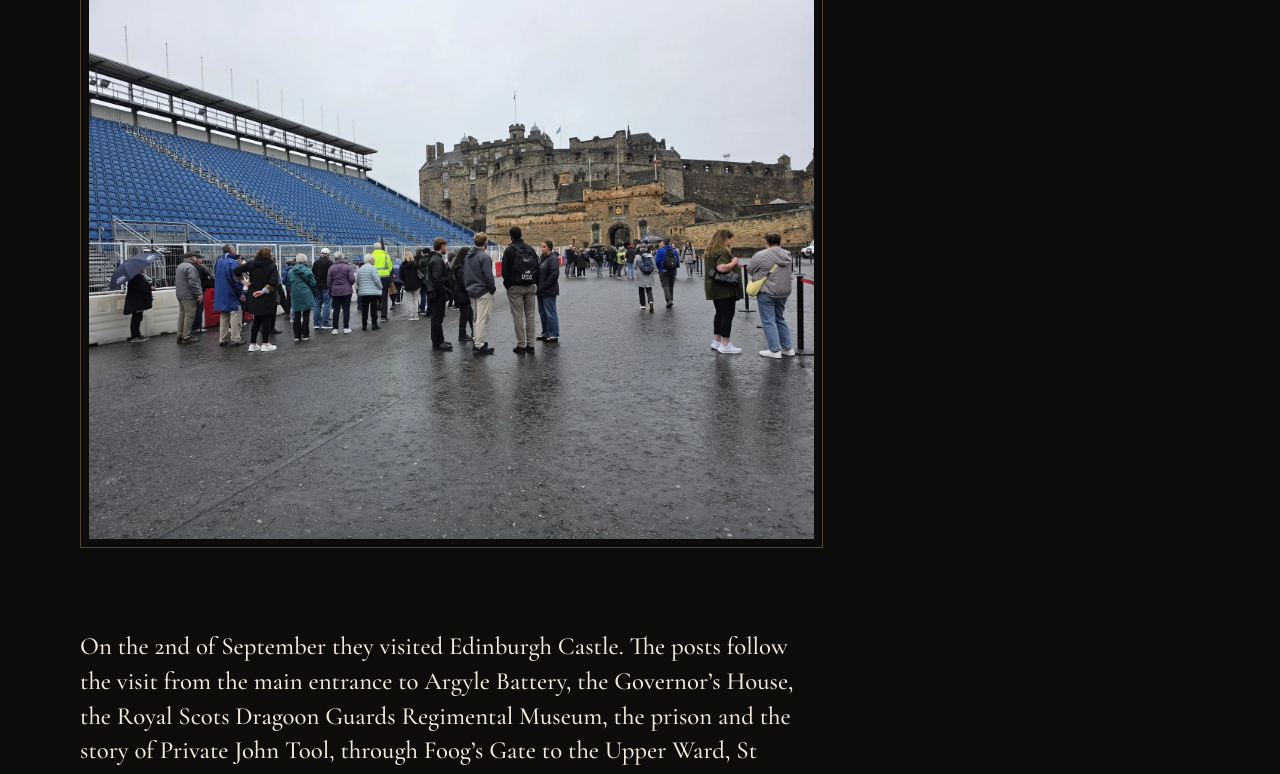
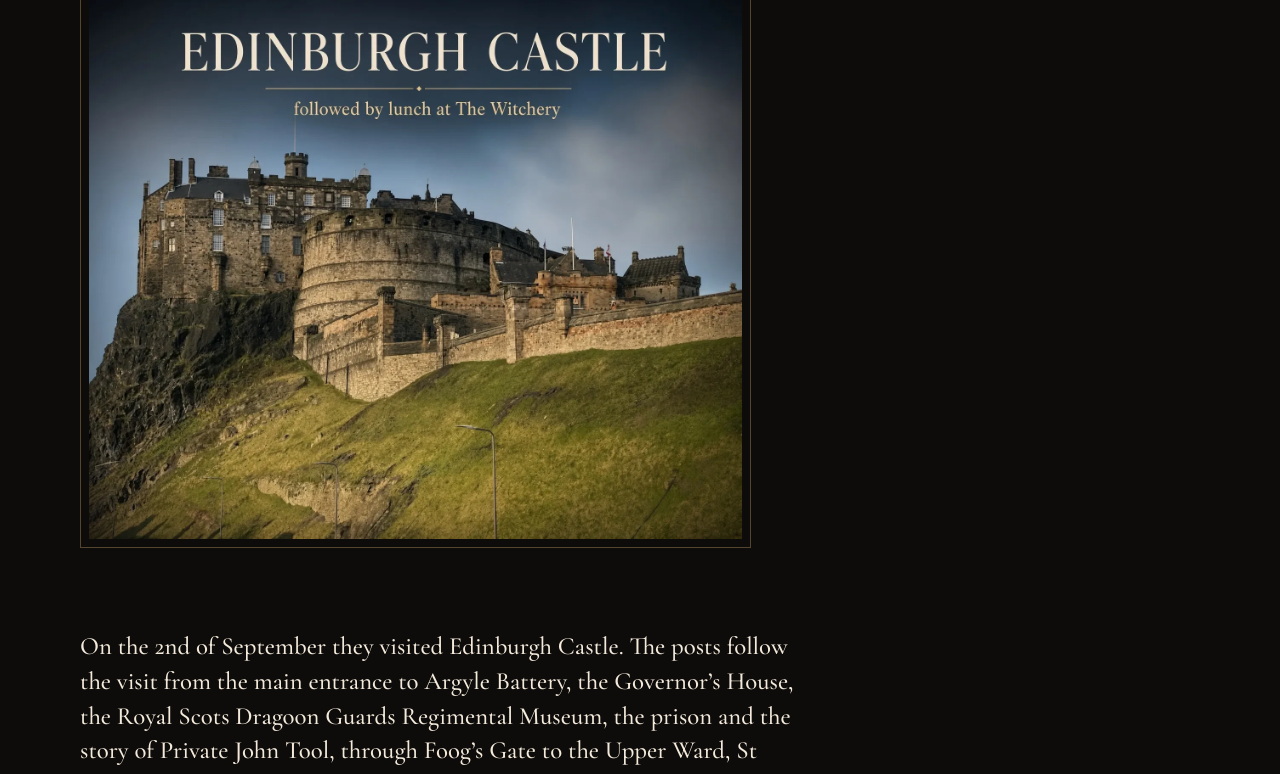
Before and after one commit to TheGildedGuests/thegildedguests.github.io, a plain HTML site: page edinburgh-castle.html in a window 1280 px wide. Shown: the part 304-1078 px from the top of the page. Drawn offline with Linux system fonts and the light colour scheme.

Commit message:
New Edinburgh Castle cover image

```diff
--- a/edinburgh-castle.html
+++ b/edinburgh-castle.html
@@ -29,7 +29,7 @@
           <p class="eyebrow">7–9 October 2026</p>
           <h1>Edinburgh Castle</h1>
           <figure class="cover landscape">
-            <img src="./media/edinburgh-castle/3_2108046457140088832.webp" alt="Come along with us." width="4000" height="3000" />
+            <img src="./media/edinburgh-castle/cover-castle.webp" alt="Edinburgh Castle, followed by lunch at The Witchery." width="1536" height="1280" />
           </figure>
         </div>
       </header>
```
Also changed, not shown: index.html (+1 -1 lines), media/edinburgh-castle/cover-castle-thumb.webp (added), media/edinburgh-castle/cover-castle.webp (added).
